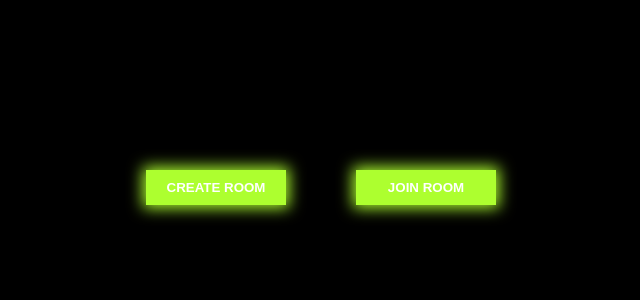
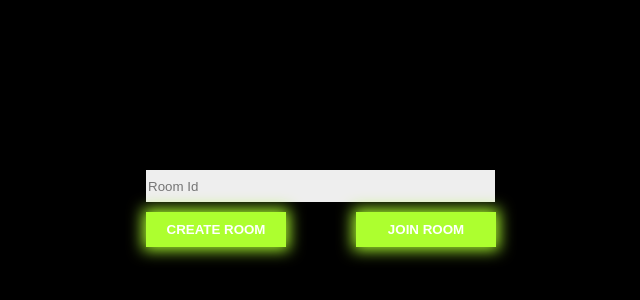
Before and after one commit to abhishekkdhule/ChatApp, a React (Create React App) app: page / in a window 1280 px wide. Shown: the part 130-430 px from the top of the page, without its empty margins (319-959 px from the left). Built offline with nearby package versions, Linux system fonts and the light colour scheme.

Commit message:
css module created

```diff
--- a/src/Homepage.jsx
+++ b/src/Homepage.jsx
@@ -1,11 +1,15 @@
 import React,{useState} from 'react'
-import './Homepage.css'
+import styles from './Homepage.module.css'
 
 function Homepage() {
-    const [roomId,setRoomId] = useState('')
+
+    const [roomId, setRoomId] = useState('')
+    const [createRoomBtnStyle, setcreateRoomBtnStyle] = useState(styles.create_room_button)
 
     const createRoom = () =>{
+        setcreateRoomBtnStyle({
 
+        })
     }
 
     const joinRoom = () =>{
@@ -14,15 +18,15 @@ function Homepage() {
 
     return (
         <>
-            <div className="main">
-                <div className="upper_div">
-                    <input value={roomId} onChange={(e)=>setRoomId(e.target.value)}/>
+            <div className={styles.main}>
+                <div className={styles.upper_div}>
+                    <input placeholder="Room Id" value={roomId} onChange={(e)=>setRoomId(e.target.value)}/>
                 </div>
-                <div className="lower_div">
-                    <button className="create_room_button" onClick={()=>createRoom()}>
+                <div className={styles.lower_div}>
+                    <button className={createRoomBtnStyle} onClick={()=>createRoom()}>
                         CREATE ROOM
                     </button>
-                    <button className="join_room_button" onClick={()=>joinRoom()}>
+                    <button className={styles.join_room_button} onClick={()=>joinRoom()}>
                         JOIN ROOM
                     </button>
                 </div>
--- a/src/Homepage.css
+++ b/src/Homepage.module.css
@@ -8,7 +8,8 @@
 }
 
 input {
-    display: none;
+    /* display: none; */
+    outline: none;
     width: 345px;
     height: 30px;
     border: none;
@@ -27,6 +28,9 @@ input {
 .create_room_button {
     cursor: pointer;
     width: 140px;
+    overflow: hidden;
+    white-space: nowrap;
+    text-overflow: clip;
     font-weight: bold;
     padding: 10px;
     border: none;
@@ -35,6 +39,10 @@ input {
     box-shadow: 0 0 15px 3px greenyellow;
     transition-duration: 1s;
 }
+/*
+.create_room_button:hover {
+    width: 345px;
+} */
 
 .join_room_button {
     cursor: pointer;
--- a/src/index.js
+++ b/src/index.js
@@ -10,7 +10,4 @@ ReactDOM.render(
   document.getElementById('root')
 );
 
-// If you want to start measuring performance in your app, pass a function
-// to log results (for example: reportWebVitals(console.log))
-// or send to an analytics endpoint. Learn more: https://bit.ly/CRA-vitals
 reportWebVitals();
```
